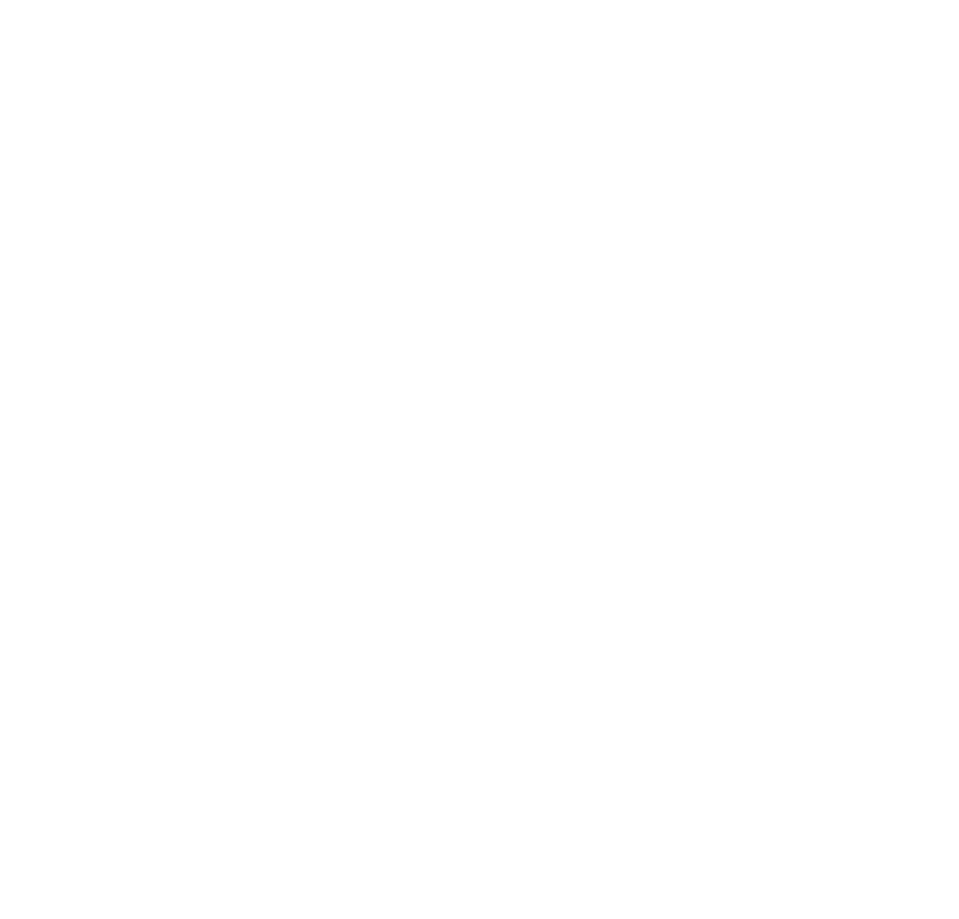
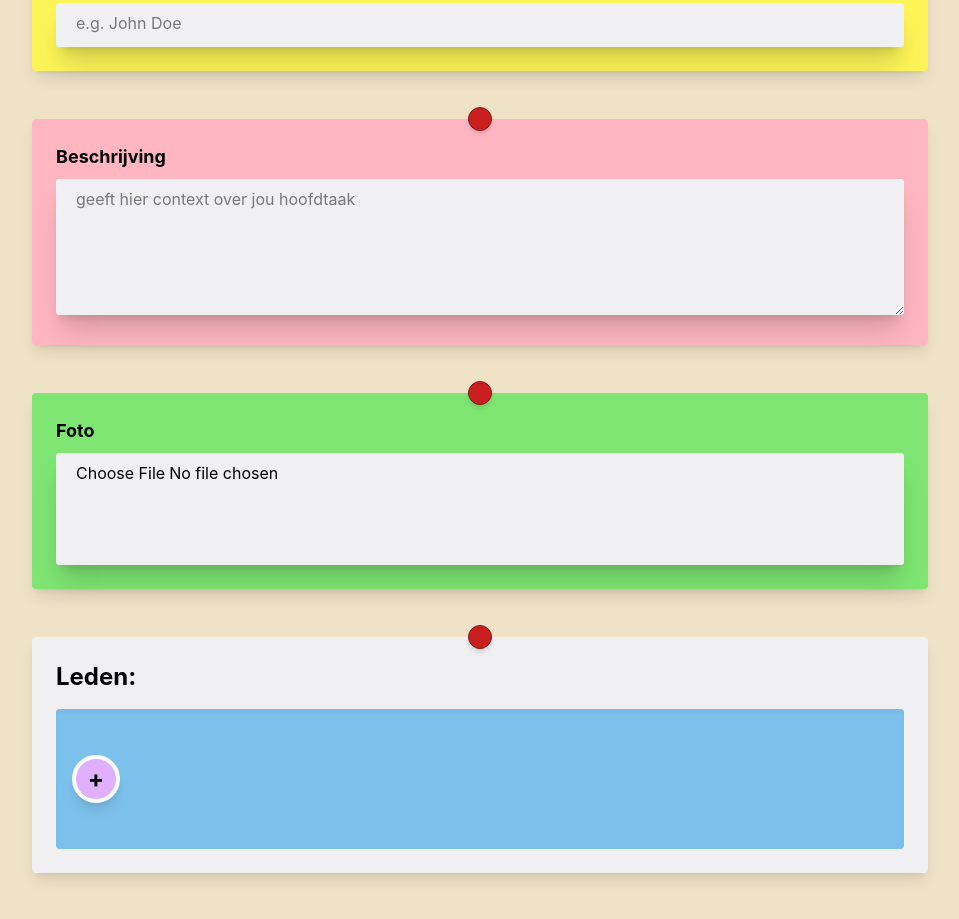
Before and after one commit to dingoskye/tle8-startup, a React (Vite) app in the folder front-end/: page /creategroup in a window 1280 px wide. Shown: the part 201-1120 px from the top of the page, without its empty margins (160-1119 px from the left). Before the commit the page ends 800 px from the top, so only its background shows below. Built offline with nearby package versions, Linux system fonts and the light colour scheme.

Commit message:
Add CreateGroup component with validation and routing

```diff
--- a/front-end/package.json
+++ b/front-end/package.json
@@ -14,6 +14,7 @@
     "react": "^19.2.6",
     "react-dom": "^19.2.6",
     "react-router": "^7.16.0",
+    "react-router-dom": "^7.16.0",
     "tailwindcss": "^4.3.0"
   },
   "devDependencies": {
--- a/front-end/src/App.jsx
+++ b/front-end/src/App.jsx
@@ -1,12 +1,27 @@
 import './index.css'
+import {createBrowserRouter, RouterProvider, Outlet} from 'react-router-dom';
+import CreateGroup from "./pages/CreateGroup.jsx";
+
+function Layout() {
+    return <Outlet/>;
+}
+
+const router = createBrowserRouter([
+    {
+        element: <Layout/>,
+        children: [
+            {
+
+
+                path: "/creategroup",
+                element: <CreateGroup/>,
+            },
+        ]
+    }
+]);
 
 function App() {
-
-    return (
-        <>
-            <h1 className="text-green-600">Test</h1>
-        </>
-    )
+    return <RouterProvider router={router}/>;
 }
 
 export default App
--- a/front-end/src/index.css
+++ b/front-end/src/index.css
@@ -10,6 +10,7 @@
     --christa-yellow: #FCF457;
     --skye-blue: #7CC1EC;
     --font-blue: #003340;
+    --pastel-purple: #DDAEFE;
 
 
 }
--- /dev/null
+++ b/front-end/src/pages/CreateGroup.jsx
@@ -0,0 +1,185 @@
+import {useState} from 'react';
+
+// MOCK DATA: Acting as a temporary database for the frontend prototype.
+// Once the backend is connected, this will be replaced by an API fetch call.
+const mockFriendsList = [
+    {id: '1', name: 'John Doe'},
+    {id: '2', name: 'Barry Berry'},
+    {id: '3', name: 'Gary Berry'},
+    {id: '4', name: 'Patrick Star'}
+];
+
+const CreateGroup = () => {
+
+    const [selectedMembers, setSelectedMembers] = useState([]);
+    const [isMenuOpen, setIsMenuOpen] = useState(false);
+
+    const [errors, setErrors] = useState({});
+
+    const handleCreateGroup = (e) => {
+        e.preventDefault();
+
+        const newErrors = {};
+        const formData = new FormData(e.target);
+        const name = formData.get('name');
+        const description = formData.get('description');
+        const photo = formData.get('photo');
+
+        // --- RULE 1: Name ---
+        if (!name || name.trim() === "") {
+            newErrors.name = "Name cannot be empty or just spaces.";
+        }
+
+        // --- RULE 2: Description ---
+        if (!description || description.trim() === "") {
+            newErrors.description = "Please provide a description.";
+        }
+
+        // --- RULE 3: Photo limit (Max 5MB) ---
+        if (photo && photo.size > 0) {
+            const maxSizeInBytes = 5 * 1024 * 1024; // 5MB
+            if (photo.size > maxSizeInBytes) {
+                newErrors.photo = "The image is too large! Maximum size is 5MB.";
+            }
+        }
+
+        // --- RULE 4: Members limit (Min 1, Max 10) ---
+        if (selectedMembers.length === 0) {
+            newErrors.members = "You must add at least one member to the group.";
+        } else if (selectedMembers.length > 10) {
+            newErrors.members = "You can only add a maximum of 10 members.";
+        }
+
+        // --- CHECK RESULTS ---
+        if (Object.keys(newErrors).length > 0) {
+            setErrors(newErrors);
+            return;
+        }
+
+        setErrors({});
+        console.log("Validation passed! Ready to save to the database.");
+    };
+
+    return (
+        <main className="bg-[var(--background)] w-full min-h-screen flex flex-col pb-10">
+            <div className="flex justify-center items-center mb-20 m-10">
+                <h1 className="text-3xl font-bold underline">Create Group</h1>
+            </div>
+
+            <form className="flex flex-col items-center gap-6" onSubmit={handleCreateGroup}>
+
+                {/* --- NAAM SECTION --- */}
+                <div className="relative bg-[var(--christa-yellow)] w-[70%] p-6 shadow-lg rounded-sm mb-6">
+                    <div
+                        className="absolute -top-3 left-1/2 transform -translate-x-1/2 w-6 h-6 bg-[var(--ruas-red)] rounded-full shadow-md border border-red-900"></div>
+                    <label htmlFor="naam">Naam</label>
+                    <div className="w-full">
+                        <input
+                            id="naam"
+                            className="w-full bg-[var(--thoas-white)] shadow-xl/15 rounded-[3px] pl-5 pt-2 pb-3"
+                            type="text"
+                            name="name"
+                            placeholder="e.g. John Doe"
+                        />
+                        {errors.name && <p className="text-red-700 font-bold mt-2 text-sm">{errors.name}</p>}
+                    </div>
+                </div>
+
+                {/* --- BESCHRIJVING SECTION --- */}
+                <div className="relative bg-[var(--flamingo-pink)] w-[70%] p-6 shadow-lg rounded-sm mb-6">
+                    <div
+                        className="absolute -top-3 left-1/2 transform -translate-x-1/2 w-6 h-6 bg-[var(--ruas-red)] rounded-full shadow-md border border-red-900"></div>
+                    <label htmlFor="beschrijving" className="block mb-2 font-bold text-lg">Beschrijving</label>
+                    <div className="w-full">
+                        <textarea
+                            id="beschrijving"
+                            className="w-full bg-[var(--thoas-white)] shadow-xl/15 rounded-[3px] pl-5 pr-5 pt-2 pb-20"
+                            name="description" /* Fixed: Changed from "name" to "description" so validation catches it */
+                            placeholder="geeft hier context over jou hoofdtaak"
+                        />
+                        {errors.description &&
+                            <p className="text-red-700 font-bold mt-2 text-sm">{errors.description}</p>}
+                    </div>
+                </div>
+
+                {/* --- FOTO SECTION --- */}
+                <div className="relative bg-[var(--jade-green)] w-[70%] p-6 shadow-lg rounded-sm mb-6">
+                    <div
+                        className="absolute -top-3 left-1/2 transform -translate-x-1/2 w-6 h-6 bg-[var(--ruas-red)] rounded-full shadow-md border border-red-900"></div>
+                    <label htmlFor="foto" className="block mb-2 font-bold text-lg">Foto</label>
+                    <input
+                        className="w-full bg-[var(--thoas-white)] shadow-xl/15 rounded-[3px] pl-5 pr-5 pt-2 pb-20"
+                        type="file"
+                        id="foto"
+                        name="photo" /* Fixed: Changed from "foto" to "photo" to match English validation */
+                        accept="image/png, image/jpeg, image/webp"
+                    />
+                    {errors.photo && <p className="text-red-700 font-bold mt-2 text-sm">{errors.photo}</p>}
+                </div>
+
+                {/* --- LEDEN (MEMBERS) SECTION --- */}
+                <div className="relative bg-[var(--thoas-white)] w-[70%] p-6 shadow-lg rounded-sm mb-6">
+                    <div
+                        className="absolute -top-3 left-1/2 transform -translate-x-1/2 w-6 h-6 bg-[var(--ruas-red)] rounded-full shadow-md border border-red-900"></div>
+
+                    <h2 className="block text-2xl font-bold mb-4">Leden:</h2>
+                    {/* Fixed: This was displaying the photo error, changed it to errors.members */}
+                    {errors.members && <p className="text-red-700 font-bold mb-4 text-sm">{errors.members}</p>}
+
+                    <div
+                        className="relative bg-[var(--skye-blue)] w-full p-4 shadow-inner rounded-sm min-h-[140px] flex items-center gap-4 flex-wrap">
+
+                        {selectedMembers.map((member) => (
+                            <div key={member.id}
+                                 className="bg-[var(--thoas-white)] p-2 rounded-sm shadow-md flex flex-col items-center w-20">
+                                <span className="text-xs mb-2 whitespace-nowrap">{member.name}</span>
+                                <div className="w-8 h-8 border-2 border-black rounded-full mb-1"></div>
+                                <div className="w-12 h-6 border-2 border-black border-b-0 rounded-t-full"></div>
+                            </div>
+                        ))}
+
+                        {/* --- DROPDOWN MENU LOGIC --- */}
+                        <div className="relative">
+                            <button
+                                type="button"
+                                aria-label="Voeg een lid toe"
+                                onClick={() => setIsMenuOpen(!isMenuOpen)}
+                                className="flex items-center justify-center w-12 h-12 rounded-full bg-[#E0B0FF] border-4 border-white shadow-lg text-2xl font-bold hover:scale-105 transition-transform"
+                            >
+                                +
+                            </button>
+
+                            {isMenuOpen && (
+                                <ul className="absolute top-14 left-0 bg-white shadow-xl rounded-md w-48 z-10 border border-gray-200 overflow-hidden list-none p-0 m-0">
+                                    {mockFriendsList.map((friend) => (
+                                        <li key={friend.id}>
+                                            <button
+                                                type="button"
+                                                className="w-full text-left px-4 py-2 hover:bg-gray-100 border-b last:border-0"
+                                                onClick={() => {
+                                                    if (!selectedMembers.find(m => m.id === friend.id)) {
+                                                        setSelectedMembers([...selectedMembers, friend]);
+                                                    }
+                                                    setIsMenuOpen(false);
+                                                }}
+                                            >
+                                                {friend.name}
+                                            </button>
+                                        </li>
+                                    ))}
+                                </ul>
+                            )}
+                        </div>
+                    </div>
+                </div>
+
+                <button
+                    className="bg-[#d8a7f4] text-black px-8 py-2 rounded-full border-4 border-white shadow-md font-bold hover:scale-105 transition-transform">
+                    Aanmaken
+                </button>
+            </form>
+        </main>
+    );
+};
+
+export default CreateGroup;
```
Also changed, not shown: 2 other files (tests, documents, lock files or other folders).
